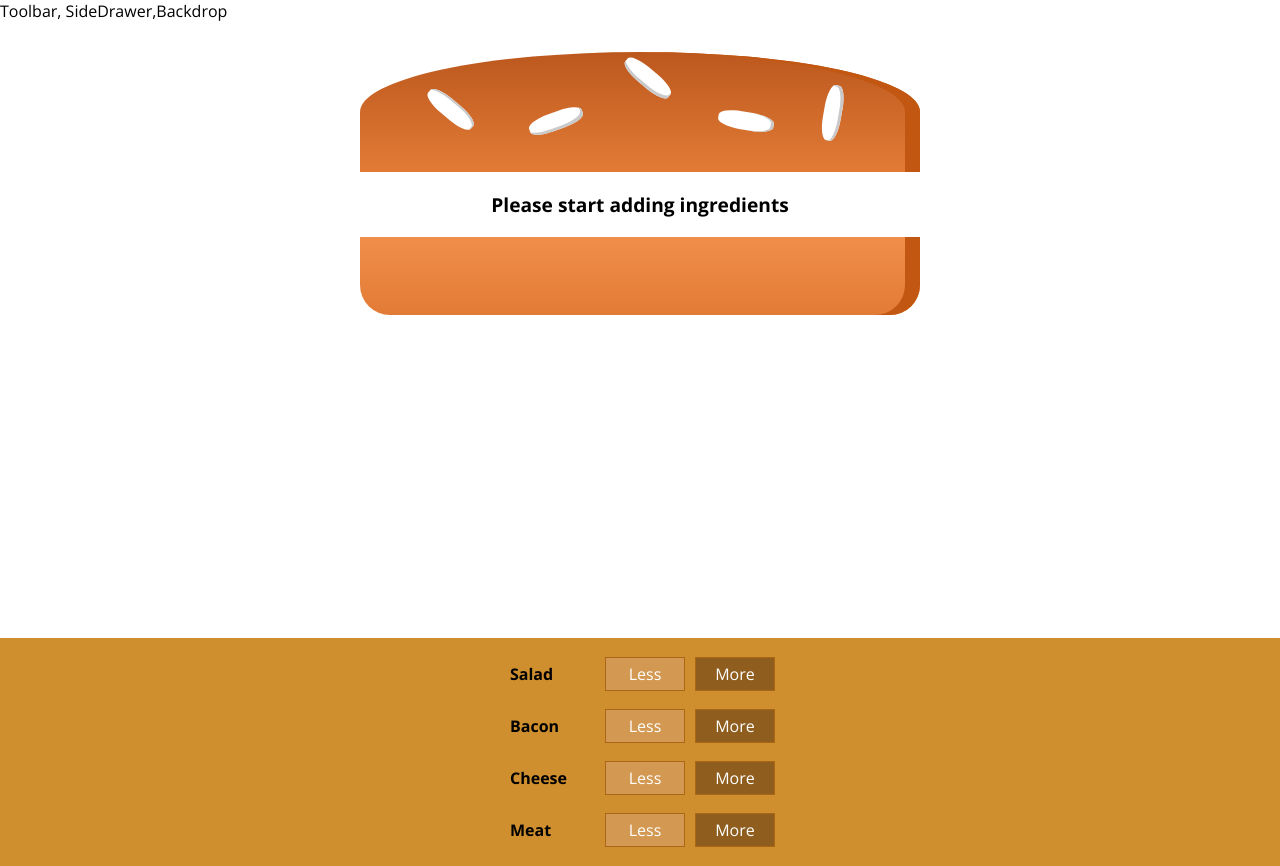
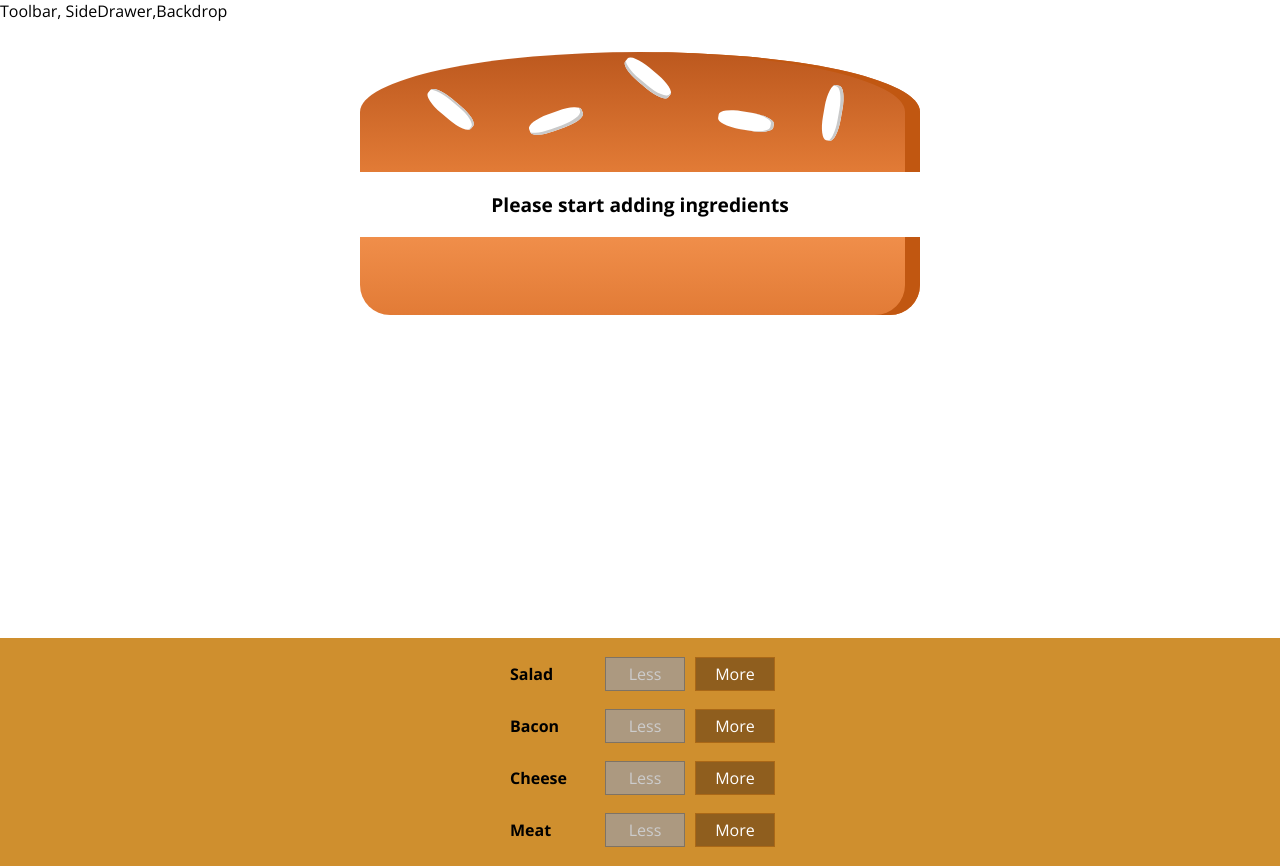
Before and after one commit to DustinX/react-test, a React app: page / in a window 1280 px wide. Built offline with nearby package versions, Linux system fonts and the light colour scheme.

Commit message:
build controls works

```diff
--- a/src/components/Burger/BuildControls/BuildControl/BuildControl.js
+++ b/src/components/Burger/BuildControls/BuildControl/BuildControl.js
@@ -6,8 +6,13 @@
 const buildControl = (props) => (
 	<div className={classes.BuildControl}>
 		<div className={classes.Label}>{props.label}</div>
-		<button className={classes.Less}>Less</button>
-		<button className={classes.More}>More</button>
+		<button
+			className={classes.Less}
+			onClick={props.removed}
+			disabled={props.disabled}>Less</button>
+		<button
+			className={classes.More}
+			onClick={props.added}>More</button>
 	</div>
 );
 
--- a/src/components/Burger/BuildControls/BuildControls.js
+++ b/src/components/Burger/BuildControls/BuildControls.js
@@ -14,7 +14,12 @@
 const buildControls = (props) => (
 	<div className={classes.BuildControls}>
 		{controls.map(ctrl => (
-			<BuildControl key={ctrl.label} label={ctrl.label}/>
+			<BuildControl
+				key={ctrl.label}
+				label={ctrl.label}
+				added={()=>props.ingredientAdded(ctrl.type)}
+				removed ={() => props.ingredientRemoved(ctrl.type)}
+				disabled= {props.disabled[ctrl.type]}/>
 		))}
 	</div>
 );
--- a/src/containers/BurgerBuilder/BurgerBuilder.js
+++ b/src/containers/BurgerBuilder/BurgerBuilder.js
@@ -36,14 +36,39 @@
 	}
 
 	removeIngredientHandler = (type) => {
+		const oldCount = this.state.ingredients[type];
+		if (oldCount <=0) {
+			return;
+		}
+		const updatedCount = oldCount - 1;
+		const updatedIngredients = {
+			...this.state.ingredients
+		};
+		updatedIngredients[type] = updatedCount;
+		const priceDeduction = INGREDIENT_PRICES[type];
+		const oldPrice = this.state.totalPrice;
+		const newPrice = oldPrice - priceDeduction;
+		this.setState({totalPrice: newPrice, ingredients: updatedIngredients});
 
 	}
 
 	render () {
+
+		const disabledInfo = {
+			...this.state.ingredients
+		}
+
+		for( let key in disabledInfo){
+			disabledInfo[key] = disabledInfo[key] <= 0;
+		}
+
 		return (
 			<React.Fragment>
 				<Burger ingredients={this.state.ingredients}/>
-				<BuildControls/>
+				<BuildControls
+					ingredientAdded={this.addIngredientHandler}
+					ingredientRemoved={this.removeIngredientHandler}
+					disabled = {disabledInfo}/>
 			</React.Fragment>
 		);
 	}
```
